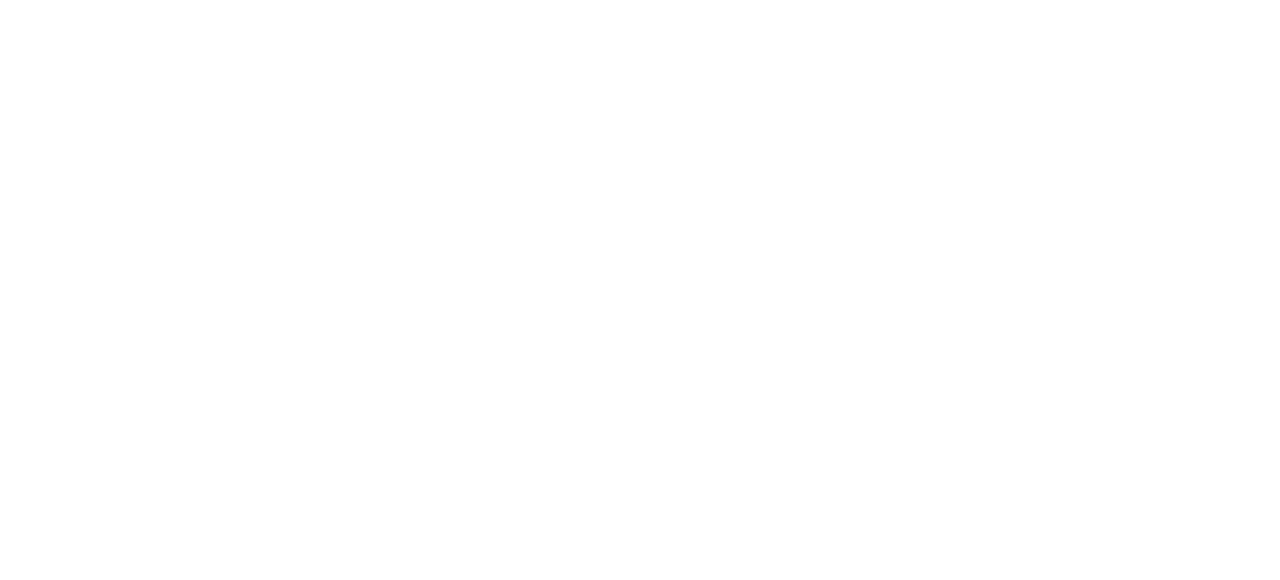
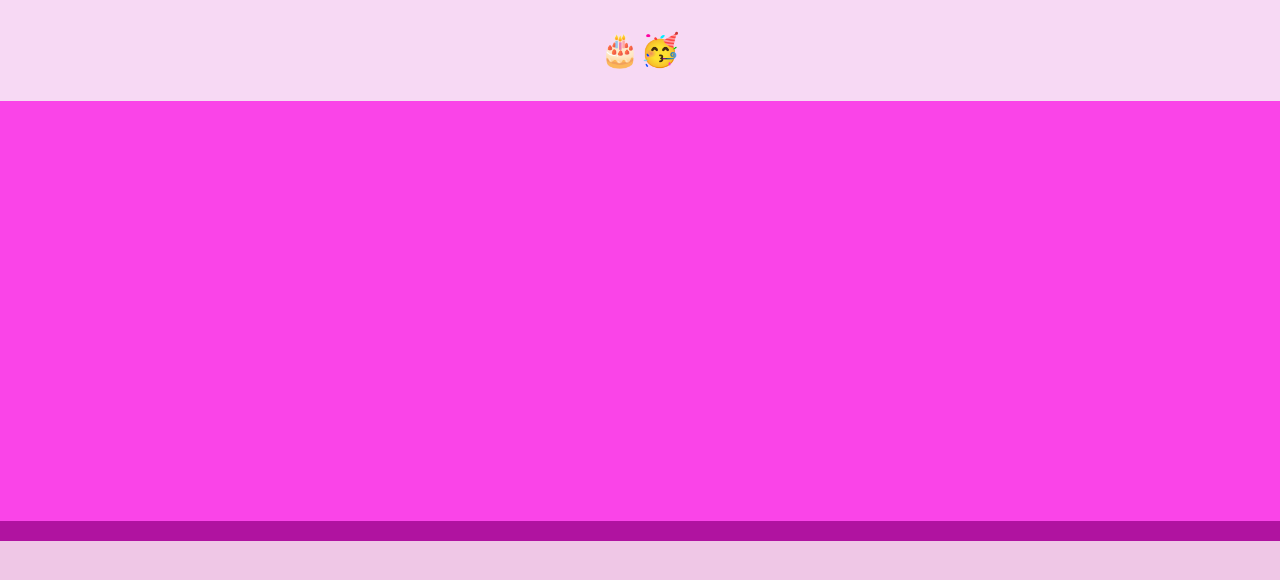
Before and after one commit to NadiaPrasetyo/BirthdayCake, a plain HTML site: page index.html in a window 1280 px wide. Drawn offline with Linux system fonts and the light colour scheme.

Commit message:
Adding 3 containers: top, middle, bottom and footer

```diff
--- a/index.html
+++ b/index.html
@@ -2,9 +2,23 @@
 <html>
     <head>
         <title>🎂🥳</title>
+        <meta charset="utf-8">
         <link rel="stylesheet" type="text/css" href="style.css">
     </head>
     <body>
+        <div class="topContainer">
+            <div class="header">
+                <h1>🎂🥳</h1>
+            </div>
+        </div>
+
+        <div class="middleContainer">
+            <div id="Cake">
+            </div>
+        </div>
+
+        <div class="bottomContainer">
+        </div>
 
     </body>
     <footer>
--- a/style.css
+++ b/style.css
@@ -0,0 +1,28 @@
+/* Style file for Birtday Cake */
+
+body {
+    background-color: #efc7e6;
+    display: flex;
+    flex-direction: column;
+    margin: 0;
+    padding: 0;
+}
+
+.topContainer{
+    background-color: #f7d9f4;
+    padding: 10px;
+    text-align: center;
+}
+
+.middleContainer{
+    background-color: #fa44e8;
+    height: 400px;
+    padding: 10px;
+    text-align: center;
+}
+
+.bottomContainer{
+    background-color: #b013a0;
+    padding: 10px;
+    text-align: center;
+}
```
